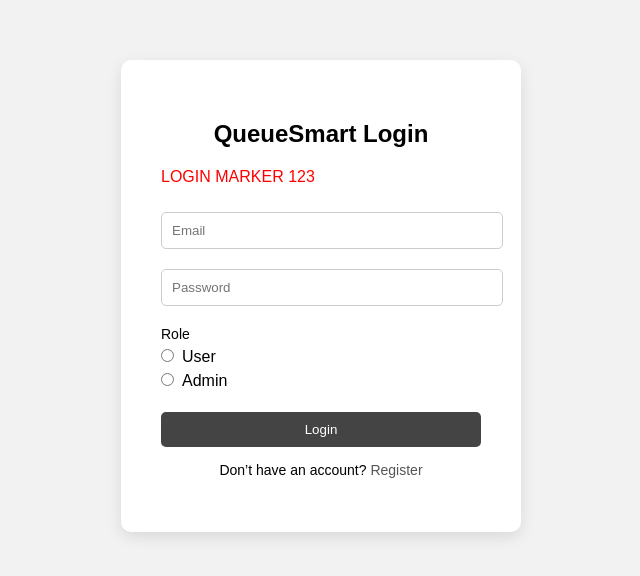
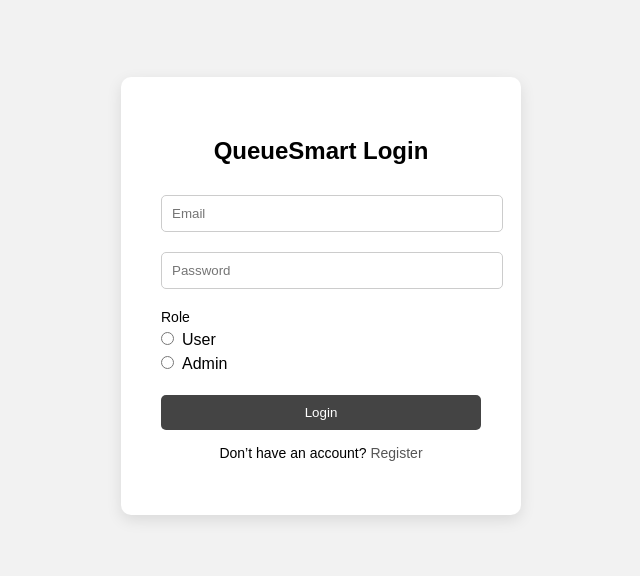
Before and after one commit to Sinders87/QueueSmart-CS-Project, a plain HTML site: page frontend/pages/login.html in a window 1280 px wide. Shown: the part 112-688 px from the top of the page, without its empty margins (319-959 px from the left). Drawn offline with Linux system fonts and the light colour scheme.

Commit message:
Remove login marker and fix HTML closing tag

```diff
--- a/frontend/pages/login.html
+++ b/frontend/pages/login.html
@@ -9,7 +9,7 @@
 
   <div class="login-box">
     <h2>QueueSmart Login</h2>
-    <p style="color:red;">LOGIN MARKER 123</p>
+
     <form id="loginForm" novalidate>
       <input id="email" type="email" placeholder="Email" required>
       <input id="password" type="password" placeholder="Password" required>
```
